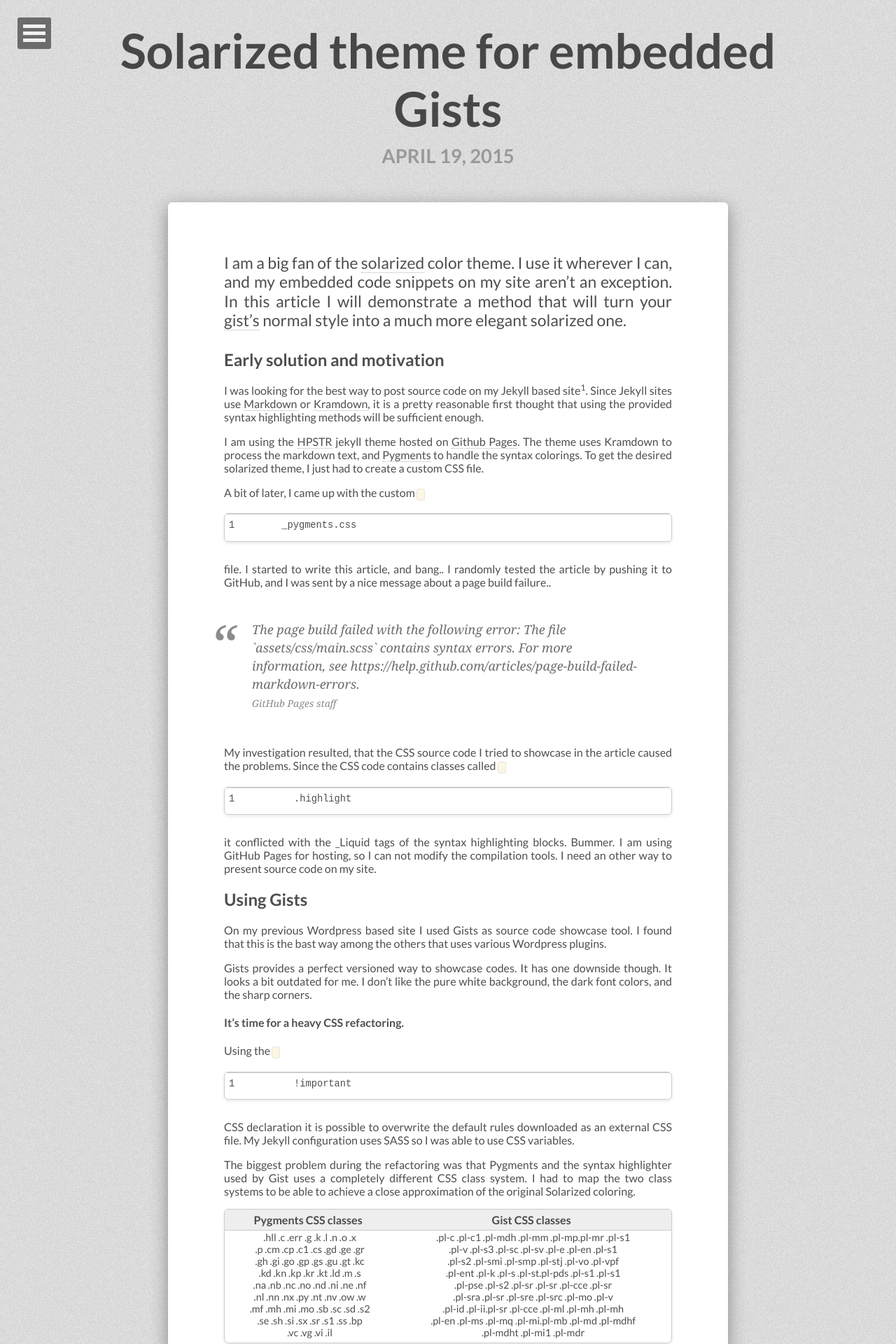
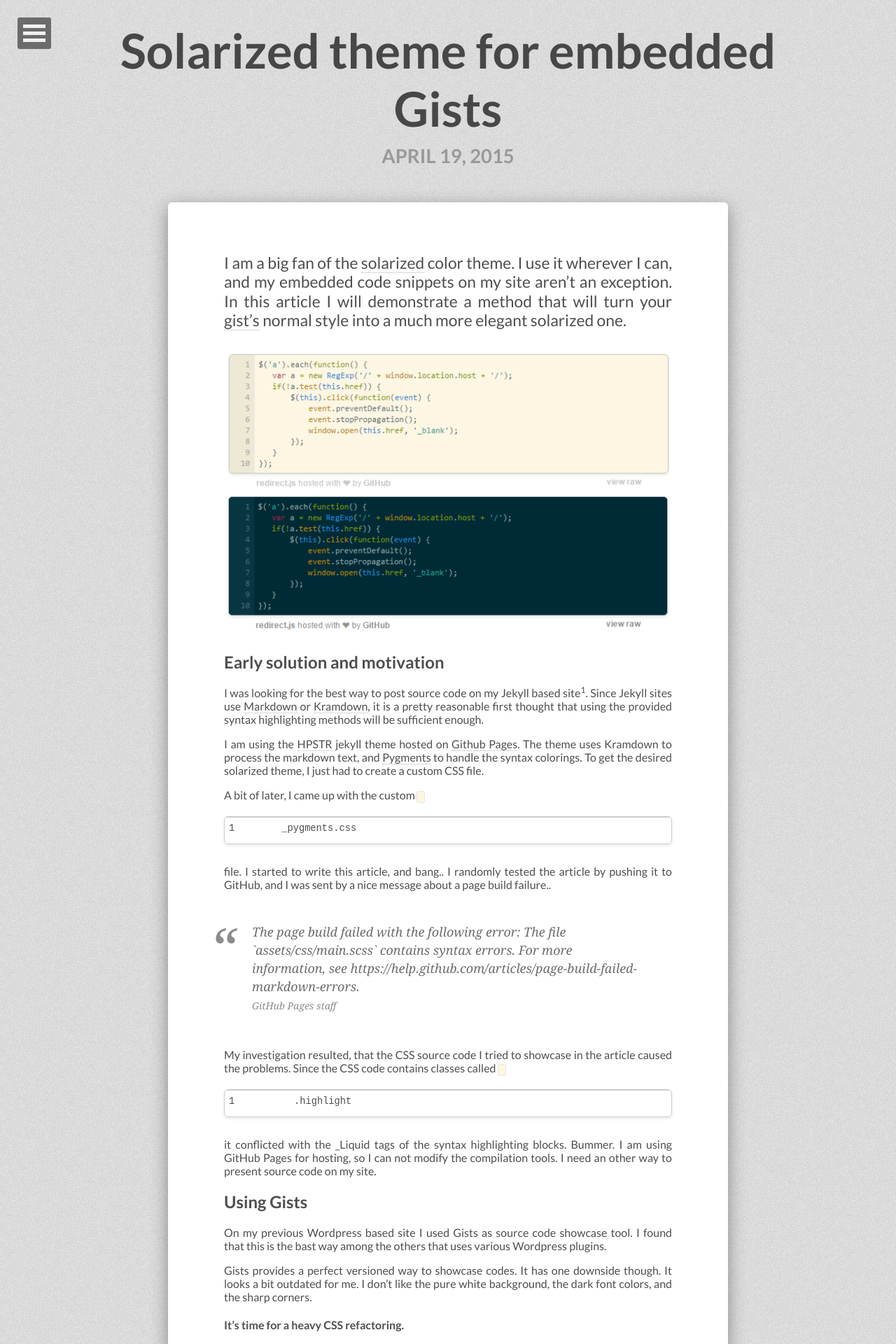
Before and after one commit to tiborsimon/tiborsimon.github.io, a Jekyll site: the page built from _posts/2015-04-19-solarized-theme-for-embedded-gists.md, in a window 1280 px wide. Shown: the top 1920 px of the page at 70% size. Built offline with Jekyll 4.4.1, drawn with Linux system fonts in a browser that asks for light colours; nearby versions of some CDN libraries; comment, search, counter and statistics services are not loaded.

Commit message:
Update 2015-04-19-solarized-theme-for-embedded-gists.md

```diff
--- a/_posts/2015-04-19-solarized-theme-for-embedded-gists.md
+++ b/_posts/2015-04-19-solarized-theme-for-embedded-gists.md
@@ -7,6 +7,8 @@
 ---
 
 I am a big fan of the [solarized](http://ethanschoonover.com/solarized) color theme. I use it wherever I can, and my embedded code snippets on my site aren't an exception. In this article I will demonstrate a method that will turn your [gist's](gist.github.com) normal style into a much more elegant solarized one.
+
+<img src="http://tiborsimon.github.io/images/solarized-gist-demo-image.png" />
 
 ## Early solution and motivation
 
```
